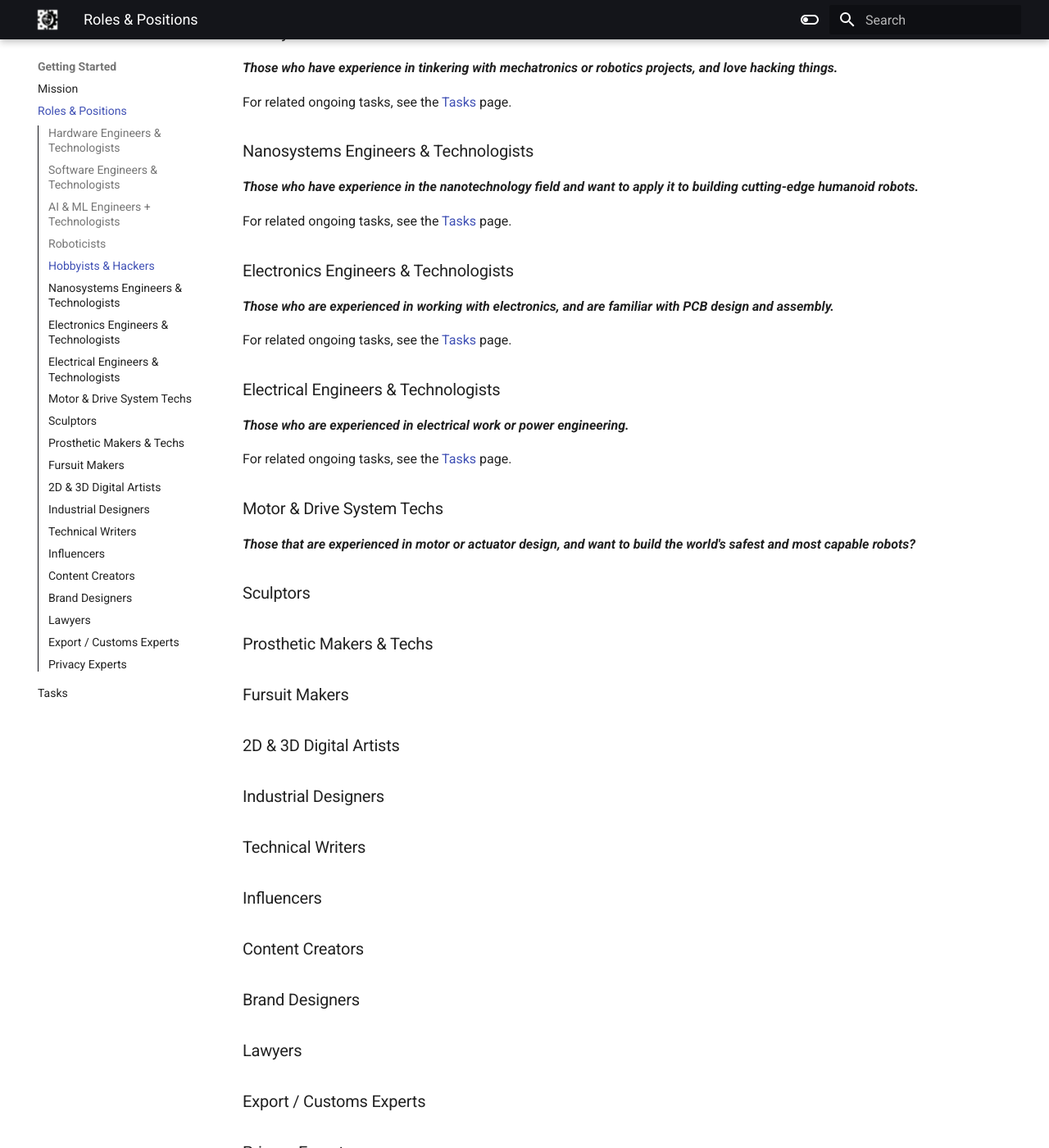
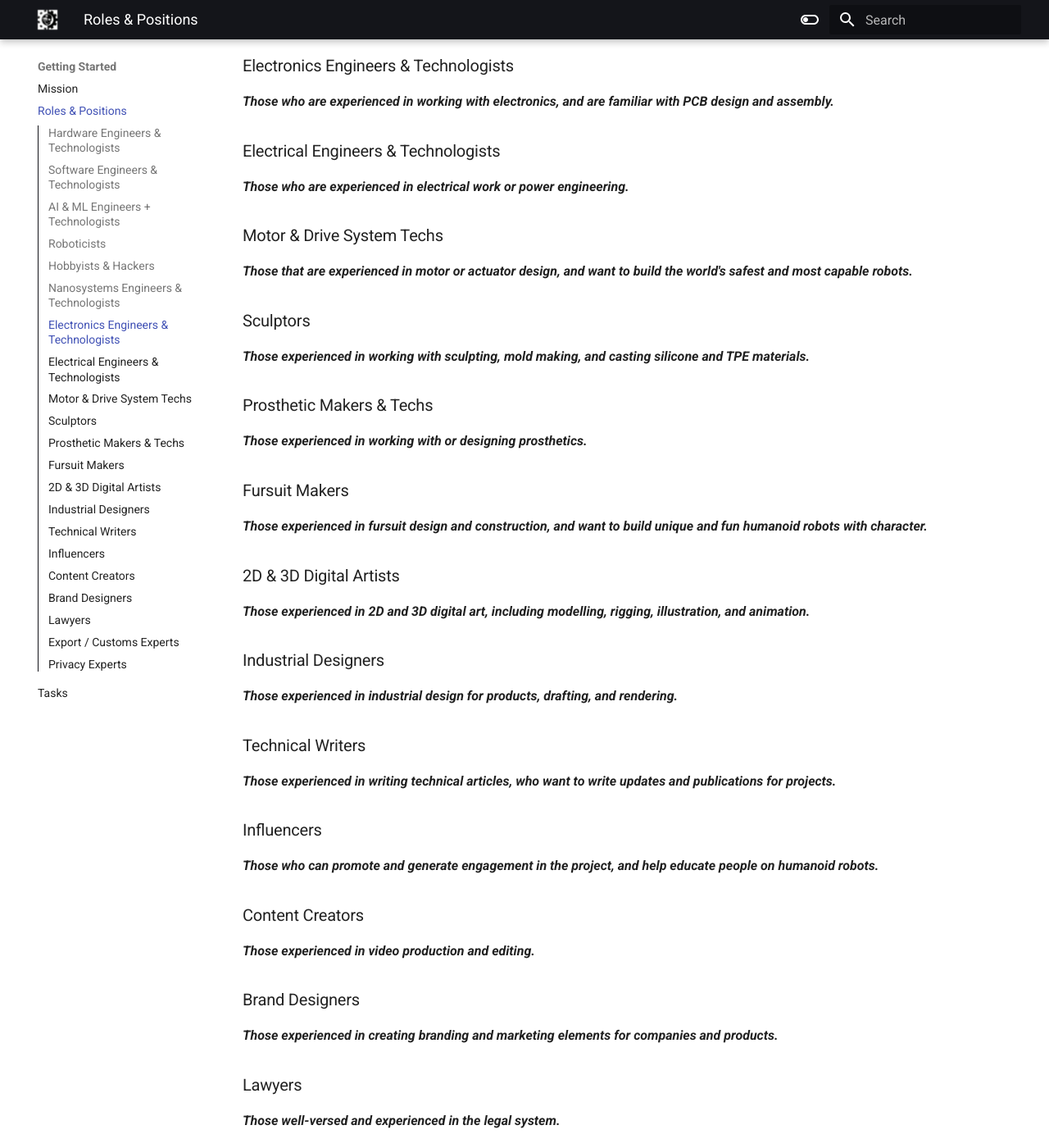
Before and after one commit to Anthrobotics/anthro-docs, an MkDocs documentation site: the page built from docs/getting started/roles & positions.md, in a window 1280 px wide and 1400 px high, scrolled down 909 px. Shown: the whole window at 82% size. Built offline with MkDocs 1.6.1 and Material for MkDocs 9.7.7, drawn with Linux system fonts in a browser that asks for light colours; some of the changed text lies outside the part shown.

Commit message:
Update roles & positions.md

```diff
--- a/docs/getting started/roles & positions.md
+++ b/docs/getting started/roles & positions.md
@@ -8,74 +8,82 @@ We are actively looking for people to get involved in the Anthro project. You do
 
 ***Those who are experienced in mechanical engineering, who love working with mechanical systems and mechatronics.***
 
-For related ongoing tasks, see the [Tasks](tasks.md) page.
-
 ### Software Engineers & Technologists
 
 ***Those who are experienced in software engineering, who love working with software, firmware, and embedded systems.***
-
-For related ongoing tasks, see the [Tasks](tasks.md) page.
 
 ### AI & ML Engineers + Technologists
 
 ***Those who are experienced in AI & ML research, who want to build true embodied synthetic intelligence (SI).***
 
-For related ongoing tasks, see the [Tasks](tasks.md) page.
-
 ### Roboticists
 
 ***Those experienced in working with robots, who want to take part in building the next step in human evolution.***
-
-For related ongoing tasks, see the [Tasks](tasks.md) page.
 
 ### Hobbyists & Hackers
 
 ***Those who have experience in tinkering with mechatronics or robotics projects, and love hacking things.***
 
-For related ongoing tasks, see the [Tasks](tasks.md) page.
-
 ### Nanosystems Engineers & Technologists
 
 ***Those who have experience in the nanotechnology field and want to apply it to building cutting-edge humanoid robots.***
-
-For related ongoing tasks, see the [Tasks](tasks.md) page.
 
 ### Electronics Engineers & Technologists
 
 ***Those who are experienced in working with electronics, and are familiar with PCB design and assembly.***
 
-For related ongoing tasks, see the [Tasks](tasks.md) page.
-
 ### Electrical Engineers & Technologists
 
 ***Those who are experienced in electrical work or power engineering.***
 
-For related ongoing tasks, see the [Tasks](tasks.md) page.
-
 ### Motor & Drive System Techs
 
-***Those that are experienced in motor or actuator design, and want to build the world's safest and most capable robots?***
+***Those that are experienced in motor or actuator design, and want to build the world's safest and most capable robots.***
 
 ### Sculptors
 
+***Those experienced in working with sculpting, mold making, and casting silicone and TPE materials.***
+
 ### Prosthetic Makers & Techs
+
+***Those experienced in working with or designing prosthetics.***
 
 ### Fursuit Makers
 
+***Those experienced in fursuit design and construction, and want to build unique and fun humanoid robots with character.***
+
 ### 2D & 3D Digital Artists
+
+***Those experienced in 2D and 3D digital art, including modelling, rigging, illustration, and animation.***
 
 ### Industrial Designers
 
+***Those experienced in industrial design for products, drafting, and rendering.***
+
 ### Technical Writers
+
+***Those experienced in writing technical articles, who want to write updates and publications for projects.***
 
 ### Influencers
 
+***Those who can promote and generate engagement in the project, and help educate people on humanoid robots.***
+
 ### Content Creators
+
+***Those experienced in video production and editing.***
 
 ### Brand Designers
 
+***Those experienced in creating branding and marketing elements for companies and products.***
+
 ### Lawyers
+
+***Those well-versed and experienced in the legal system.***
 
 ### Export / Customs Experts
 
+***Those experienced in customs, export brokerage, and logistics.***
+
 ### Privacy Experts
+
+***Those experienced in consumer privacy protection.***
```
